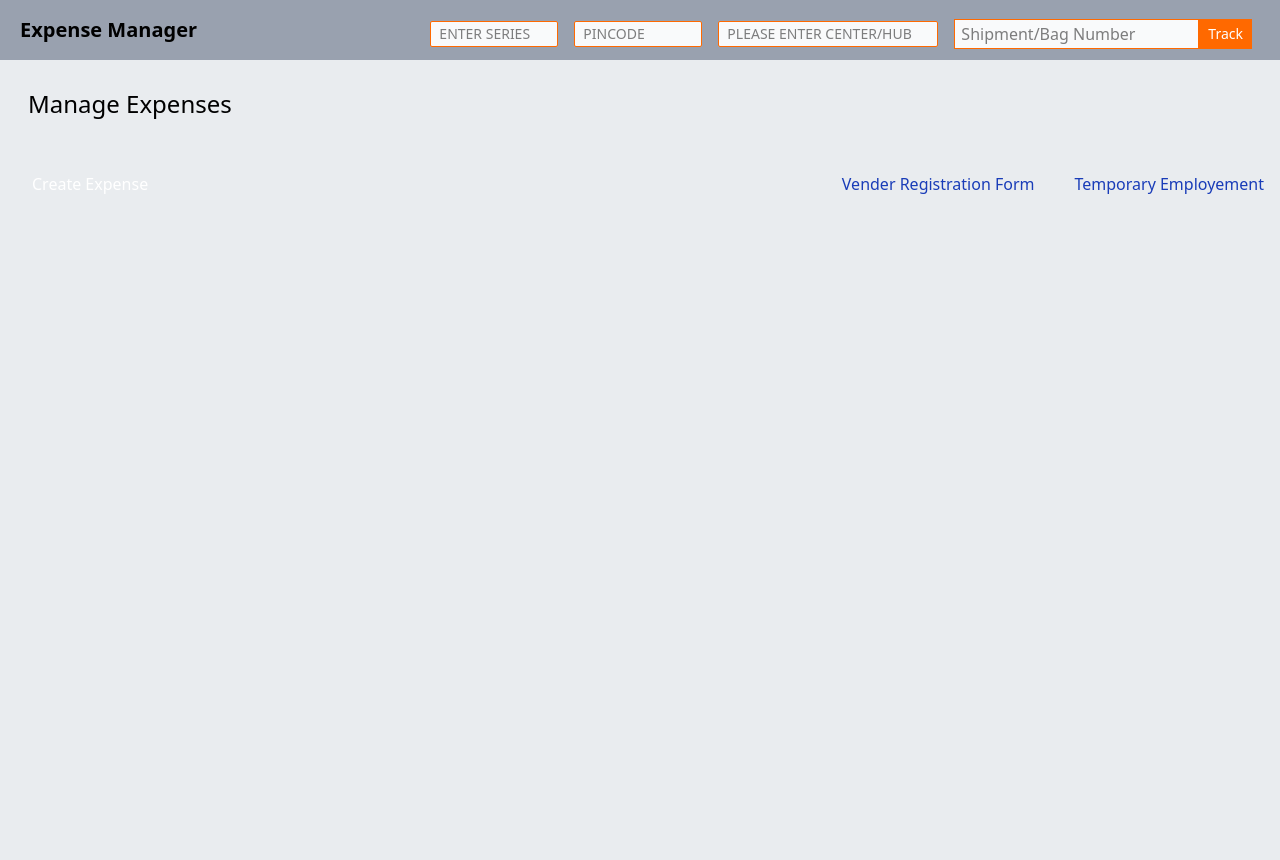
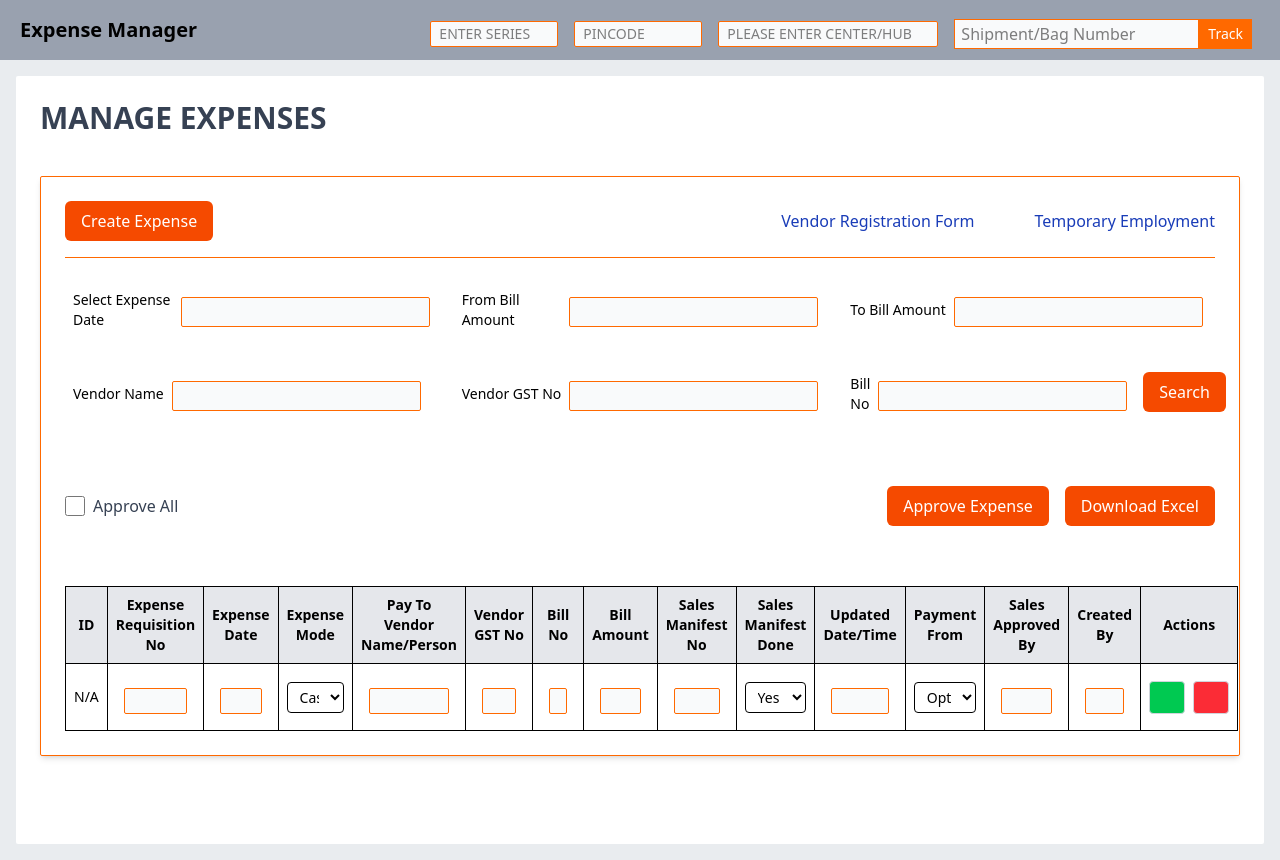
Before and after one commit to shubhh-afk/Expense-Manager, a React (Vite) app in the folder ExpenseManager/: page /manage-expenses in a window 1280 px wide. Built offline with nearby package versions, Linux system fonts and the light colour scheme; some icons are missing.

Commit message:
restructured

```diff
--- a/ExpenseManager/src/Pages/Expense/ManageExpenses.jsx
+++ b/ExpenseManager/src/Pages/Expense/ManageExpenses.jsx
@@ -1,34 +1,172 @@
-import React from 'react'
-import Button from '../../components/Button'
-
+import React from "react";
+import Button from "../../components/Button";
+import Input from "../../components/Input";
+import { HugeiconsIcon } from "@hugeicons/react";
+import { Delete02Icon, Edit02Icon } from "@hugeicons/core-free-icons";
 function ManageExpenses() {
   return (
-    <div className='w-full h-screen flex flex-col'>
-      <h1 className='text-2xl p-5 m-2'>Manage Expenses</h1>
-      <div className='p-2 m-2 flex justify-between' >
-        <div>
-        <Button
-        buttonText="Create Expense"
-        className='rounded-sm'
-        />
-        </div>
-        <div className='flex gap-10'>
-        <span className='text-center flex items-center'>
-          <a
-          href="#"
-          className='text-blue-800 hover:text-blue-700'
-          >Vender Registration Form</a>
-        </span>
-        <span className='text-center flex items-center'>
-          <a
-          href="#"
-          className='text-blue-800 hover:text-blue-700'
-          >Temporary Employement</a>
-        </span>
+    // Parent container
+    <div className="w-full h-screen flex justify-center p-4">
+      {/* // Child container for content */}
+      <div className="w-full h-full min-w-[768px] bg-white p-6 rounded-xs">
+        {/* Title */}
+        <h1 className="text-2xl md:text-3xl font-bold uppercase text-gray-700 text-left mb-10">
+          Manage Expenses
+        </h1>
+        <div className="w-full bg-white shadow-md border border-orange-500 p-6 rounded-xs">
+          {/* Top Section with Button & Links */}
+          <div className="flex justify-between items-center mb-4">
+            <Button
+              buttonText="Create Expense"
+              className="bg-orange-600 hover:bg-orange-700"
+            />
+
+            <div className="flex justify-evenly gap-15 ">
+              <a href="#" className="text-blue-800 hover:text-blue-700">
+                Vendor Registration Form
+              </a>
+              <a href="#" className="text-blue-800 hover:text-blue-700">
+                Temporary Employment
+              </a>
+            </div>
+          </div>
+
+          <hr className="border-t-1 border-orange-500 mb-4" />
+
+          {/* Form Fields - Will remain 3 columns on tablet & desktop */}
+          <div className="grid grid-cols-3 gap-4 mb-15">
+            <Input type="text" label="Select Expense Date" />
+            <Input type="text" label="From Bill Amount" />
+            <Input type="text" label="To Bill Amount" />
+            <Input type="text" label="Vendor Name" />
+            <Input type="text" label="Vendor GST No" />
+            <div className="flex items-center space-x-2">
+              <Input type="text" label="Bill No" />
+              <Button
+                buttonText="Search"
+                className="bg-orange-600 hover:bg-orange-700 rounded h-10 px-4"
+              />
+            </div>
+          </div>
+
+          {/* Checkbox & Buttons */}
+          <div className="flex justify-between items-center mb-15">
+            <div className="flex items-center">
+              <input className="w-5 h-5" type="checkbox" id="approveAll" />
+              <label htmlFor="approveAll" className="ml-2 text-gray-700">
+                Approve All
+              </label>
+            </div>
+            <div className="flex gap-4">
+              <Button
+                buttonText="Approve Expense"
+                className="bg-orange-600 hover:bg-orange-700 p-2 rounded"
+              />
+              <Button
+                buttonText="Download Excel"
+                className="bg-orange-600 hover:bg-orange-700 p-2 rounded"
+              />
+            </div>
+          </div>
+
+          {/* Table */}
+          <div className="w-full">
+            <table className="w-full border-collapse border border-gray-300 text-sm">
+              <thead className="bg-gray-200">
+                {/* Used map function to generate table headers */}
+                <tr>
+                  {[
+                    "ID",
+                    "Expense Requisition No",
+                    "Expense Date",
+                    "Expense Mode",
+                    "Pay To Vendor Name/Person",
+                    "Vendor GST No",
+                    "Bill No",
+                    "Bill Amount",
+                    "Sales Manifest No",
+                    "Sales Manifest Done",
+                    "Updated Date/Time",
+                    "Payment From",
+                    "Sales Approved By",
+                    "Created By",
+                    "Actions",
+                  ].map((header) => (
+                    <th key={header} className="px-2 py-2 border">
+                      {header}
+                    </th>
+                  ))}
+                </tr>
+              </thead>
+
+              <tbody className="border border-gray-300">
+                <tr className="text-center">
+                  <td className="px-2 py-2 border">N/A</td>
+                  {[
+                    { type: "text" },
+                    { type: "text" },
+                    { type: "dropdown", options: ["Cash", "Cheque", "NEFT"] },
+                    { type: "text" },
+                    { type: "text" },
+                    { type: "text"},
+                    { type: "text" },
+                    { type: "text" },
+                    { type: "dropdown", options: ["Yes", "No"] },
+                    { type: "text" },
+                    { type: "dropdown", options: ["Option 1", "Option 2"] },
+                    { type: "text" },
+                    { type: "text" },
+                  ].map((field, index) => (
+                    <td key={index} className="px-2 py-2 border">
+                      {field.type === "text" ? (
+                        <Input type="text" className="w-full" />
+                      ) : (
+                        <select className="w-full border rounded px-2 py-1">
+                          {field.options.map((option) => (
+                            <option key={option} value={option}>
+                              {option}
+                            </option>
+                          ))}
+                        </select>
+                      )}
+                    </td>
+                  ))}
+
+                  {/* Action Buttons */}
+                  <td className="px-2 py-2 border">
+                    <div className="flex justify-center items-center">
+                      <button
+                        type="button"
+                        className="px-2 py-1 bg-green-500 border border-gray-300 rounded hover:bg-green-600 focus:outline-none mr-2"
+                      >
+                        <HugeiconsIcon
+                          icon={Edit02Icon}
+                          size={18}
+                          strokeWidth={1}
+                          className="pointer-events-none"
+                        />
+                      </button>
+                      <button
+                        type="button"
+                        className="px-2 py-1 border bg-red-500 border-gray-300 rounded hover:bg-red-600 focus:outline-none"
+                      >
+                        <HugeiconsIcon
+                          icon={Delete02Icon}
+                          size={18}
+                          strokeWidth={1}
+                          className="pointer-events-none"
+                        />
+                      </button>
+                    </div>
+                  </td>
+                </tr>
+              </tbody>
+            </table>
+          </div>
         </div>
       </div>
     </div>
-  )
+  );
 }
 
-export default ManageExpenses
+export default ManageExpenses;
```
